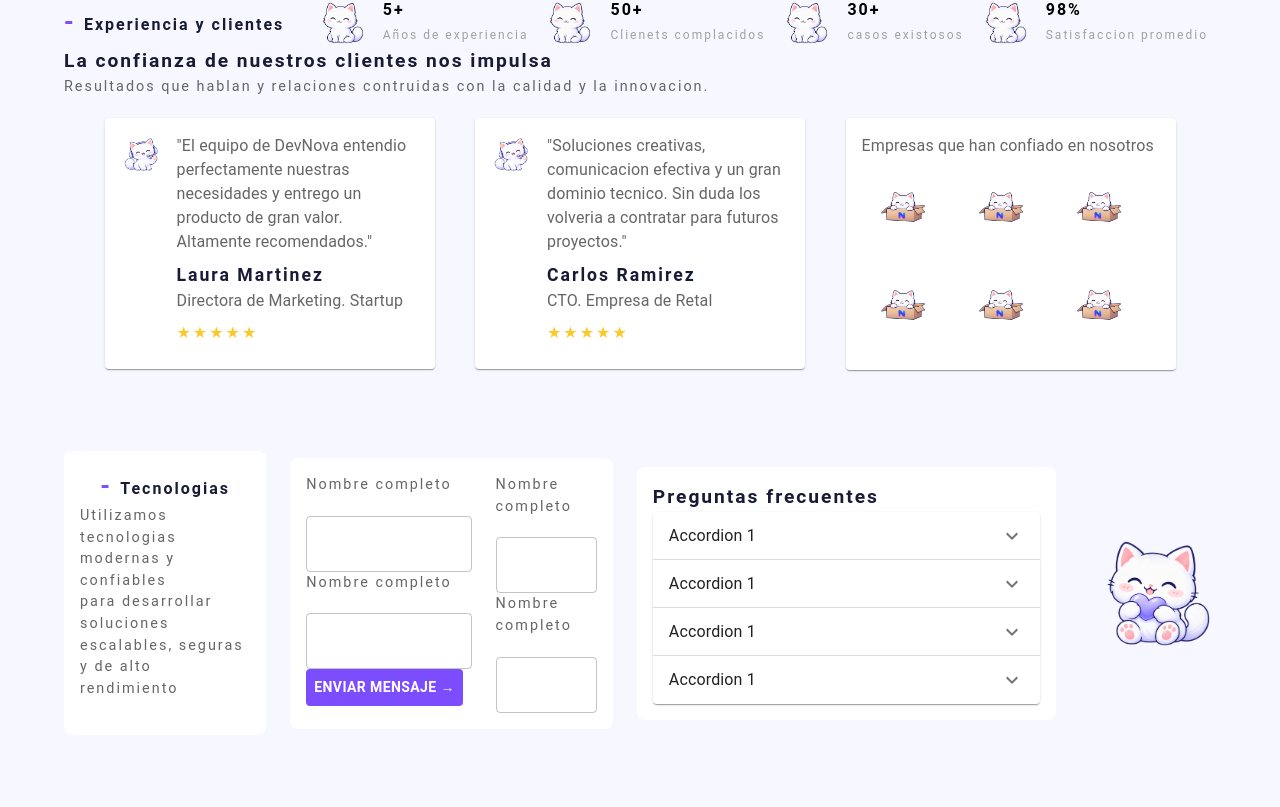
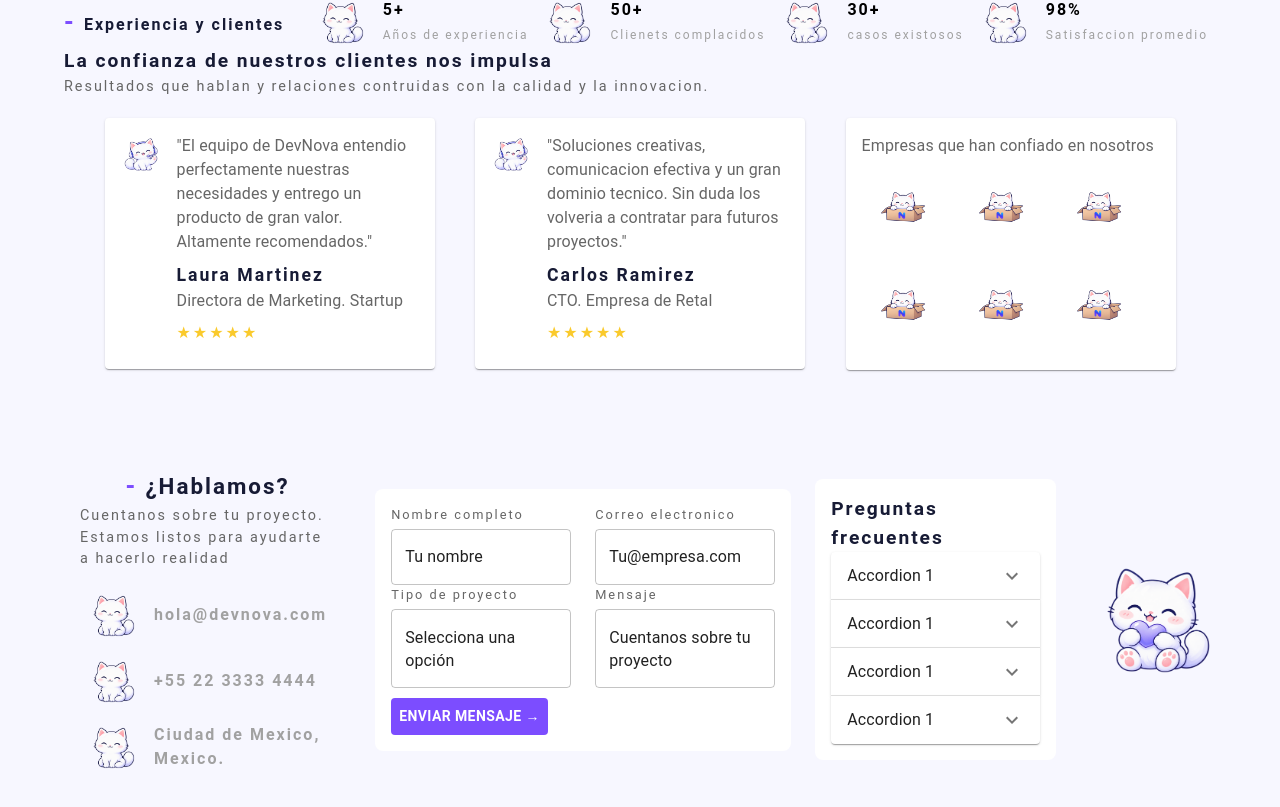
Before and after one commit to jessicahernandezt/dev-nova-solutions, a React (Vite) app: page / in a window 1280 px wide. Shown: the part 2541-3348 px from the top of the page. Built offline with nearby package versions, Linux system fonts and the light colour scheme.

Commit message:
completado

```diff
--- a/src/components/Contacto.jsx
+++ b/src/components/Contacto.jsx
@@ -8,36 +8,56 @@ function Contacto() {
             <Container maxWidth='lg'>
                 <Box sx={{display: 'flex', alignItems: 'center', gap: 3}}>
 
-                    <Box sx={{display:'flex', flexDirection:'column', alignItems:'center', backgroundColor:'white', padding:2, borderRadius:2}}>
-                        <Typography sx={{color:'#171b35', fontWeight:"bold", letterSpacing:2}}>
-                            <Box component='span' sx={{color:'#7c4dff', fontWeight:'bold', fontSize:'25px'}}>- </Box>Tecnologias
+                    <Box sx={{display:'flex', flexDirection:'column', alignItems:'center', padding:2}}>
+                        <Typography sx={{color:'#171b35', fontWeight:"bold", letterSpacing:2, fontSize:'1.4rem'}}>
+                            <Box component='span' sx={{color:'#7c4dff', fontWeight:'bold', fontSize:'25px'}}>- </Box>¿Hablamos?
                         </Typography>
                         <Typography sx={{color:'#666', letterSpacing:2, fontSize: '0.9rem', paddingBottom:'20px'}}>
-                            Utilizamos tecnologias modernas y confiables<br /> para desarrollar soluciones escalables, seguras<br /> y de alto rendimiento
+                            Cuentanos sobre tu proyecto. Estamos listos para ayudarte a hacerlo realidad
                         </Typography>
+                        <Box sx={{display: 'flex', flexDirection: 'column', gap: 2, padding: 1, py: 0, borderRadius: 2}}>
+                            <Box sx={{display: 'flex', alignItems: 'center', gap: 2}}>
+                                <Box component='img' src='/img (11).png' alt='' sx={{width:50, height:50, objectFit:'contain'}}></Box>
+                                <Typography sx={{color: '#a1a1a1', fontWeight: 'bold', letterSpacing: 2}}>
+                                    hola@devnova.com
+                                </Typography>
+                            </Box>
+                            <Box sx={{display: 'flex', alignItems: 'center', gap: 2}}>
+                                <Box component='img' src='/img (11).png' alt='' sx={{width:50, height:50, objectFit:'contain'}}></Box>
+                                <Typography sx={{color: '#a1a1a1', fontWeight: 'bold', letterSpacing: 2}}>
+                                    +55 22 3333 4444
+                                </Typography>
+                            </Box>
+                            <Box sx={{display: 'flex', alignItems: 'center', gap: 2}}>
+                                <Box component='img' src='/img (11).png' alt='' sx={{width:50, height:50, objectFit:'contain'}}></Box>
+                                <Typography sx={{color: '#a1a1a1', fontWeight: 'bold', letterSpacing: 2}}>
+                                    Ciudad de Mexico, Mexico.
+                                </Typography>
+                            </Box>
+                        </Box>
                     </Box>
 
                     <Box sx={{display:'flex', backgroundColor:'white', padding:2, borderRadius:2}}>
-                        <Box sx={{marginRight:3}}>
-                            <Typography sx={{color:'#666', letterSpacing:2, fontSize: '0.9rem', paddingBottom:'20px'}}>
+                        <Box sx={{marginRight:3, minWidth:'180px'}}>
+                            <Typography sx={{color:'#666', letterSpacing:2, fontSize: '0.8rem', paddingBottom:'5px'}}>
                                 Nombre completo
                             </Typography>
-                            <TextField></TextField>
-                            <Typography sx={{color:'#666', letterSpacing:2, fontSize: '0.9rem', paddingBottom:'20px'}}>
-                                Nombre completo
+                            <TextField defaultValue='Tu nombre' multiline maxRows={2} />
+                            <Typography sx={{color:'#666', letterSpacing:2, fontSize: '0.8rem', paddingBottom:'5px'}}>
+                                Tipo de proyecto
                             </Typography>
-                            <TextField></TextField>
-                            <Button sx={{color: '#ffffff', fontWeight: 'bold', backgroundColor: '#7c4dff'}}>Enviar mensaje →</Button>
+                            <TextField defaultValue='Selecciona una opción' multiline maxRows={2} />
+                            <Button sx={{color: '#ffffff', fontWeight: 'bold', backgroundColor: '#7c4dff', marginTop:'10px'}}>Enviar mensaje →</Button>
                         </Box>
-                        <Box>
-                            <Typography sx={{color:'#666', letterSpacing:2, fontSize: '0.9rem', paddingBottom:'20px'}}>
-                                Nombre completo
+                        <Box sx={{minWidth:'180px'}}>
+                            <Typography sx={{color:'#666', letterSpacing:2, fontSize: '0.8rem', paddingBottom:'5px'}}>
+                                Correo electronico
                             </Typography>
-                            <TextField></TextField>
-                            <Typography sx={{color:'#666', letterSpacing:2, fontSize: '0.9rem', paddingBottom:'20px'}}>
-                                Nombre completo
+                            <TextField defaultValue='Tu@empresa.com' multiline maxRows={2} />
+                            <Typography sx={{color:'#666', letterSpacing:2, fontSize: '0.8rem', paddingBottom:'5px'}}>
+                                Mensaje
                             </Typography>
-                            <TextField></TextField>
+                            <TextField defaultValue='Cuentanos sobre tu proyecto' multiline maxRows={4} />
                         </Box>
                     </Box>
 
```
